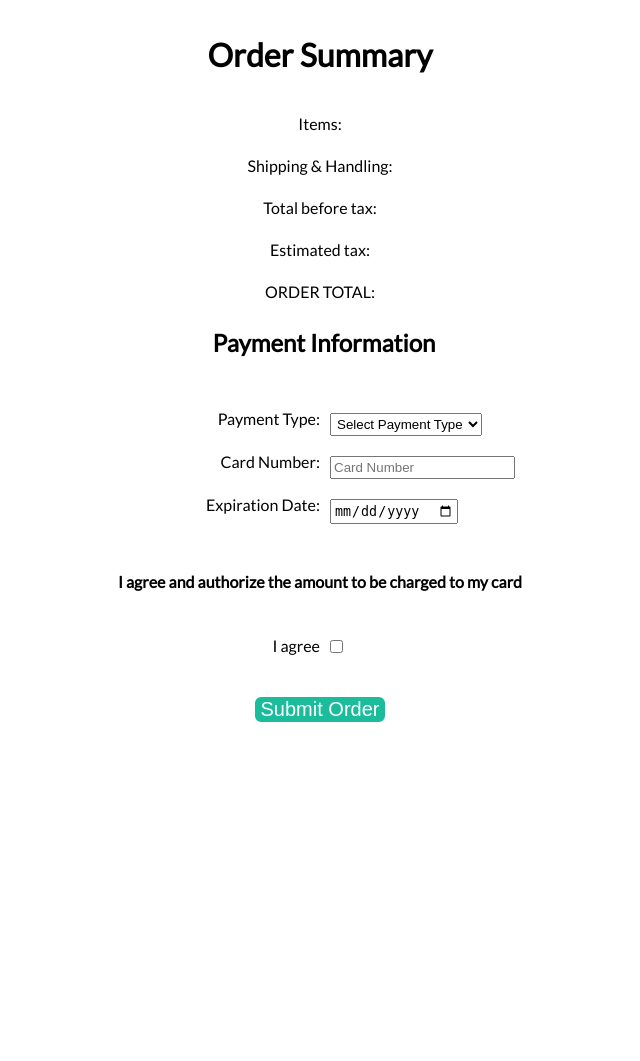
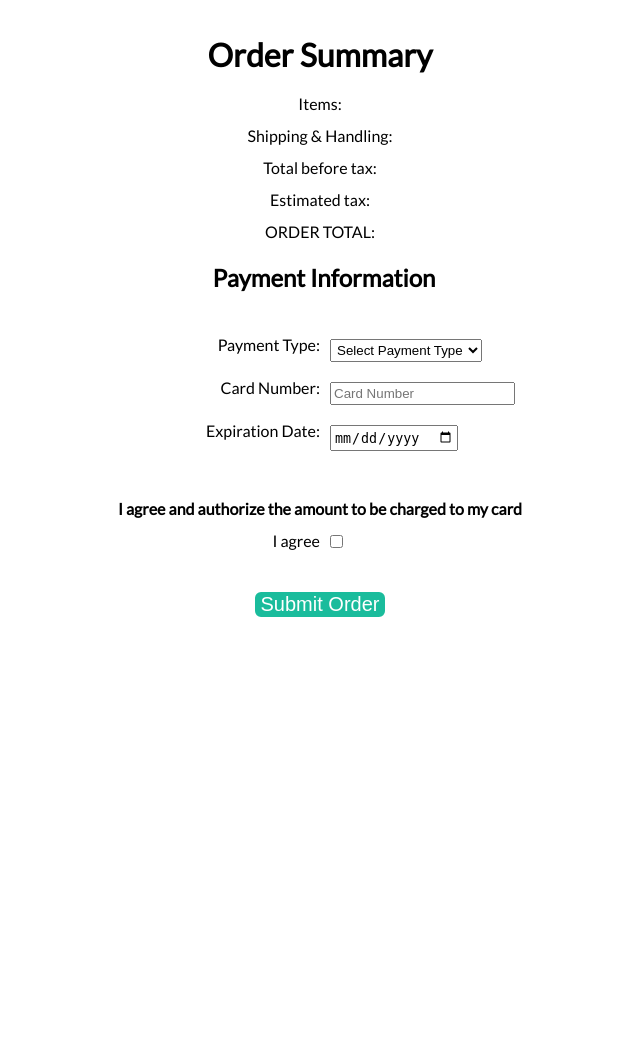
Before and after one commit to CS3320/eCommerce-shopping-cart, a PHP site: page /html/checkout.html in a window 1280 px wide. Shown: the whole page, without its empty margins (320-960 px from the left). After the commit the page ends 617 px from the top, so only its background shows below. Run offline with PHP 8.4, Linux system fonts and the light colour scheme.

```diff
--- a/css/main.css
+++ b/css/main.css
@@ -7,7 +7,7 @@ body {
 h2 {
   padding: 2px;
   margin: 2px;
-  margin-bottom: 10px;
+  margin-bottom: 1px;
   display: block;
   float: left;
   width: 100%;
@@ -23,6 +23,9 @@ form {
 .background {
   padding: 10px;
   text-align: center;
+}
+#title {
+    margin-bottom: 7px;
 }
 
 label {
@@ -49,6 +52,11 @@ button {
   font-size: 20px;
   border-radius: 8px;
 }
+button:hover {
+  color: #111;
+  background: white;
+  border: 1px solid black;
+}
 div {
   line-height: 200%;
 }
@@ -66,7 +74,9 @@ ul{
     padding:10px;
     margin:auto;
 }
-
+li.checkout-list {
+    padding:0px;
+}
 li{
     padding:5px;
     text-align:center;
--- a/html/checkout.html
+++ b/html/checkout.html
@@ -13,11 +13,11 @@
 
     <ul>
 
-    <li> Items:</li>
-    <li> Shipping & Handling:</li>
-    <li> Total before tax:</li>
-    <li> Estimated tax:</li>
-    <li> ORDER TOTAL:</li>
+    <li class="checkout-list"> Items:</li>
+    <li class="checkout-list"> Shipping & Handling:</li>
+    <li class="checkout-list"> Total before tax:</li>
+    <li class="checkout-list"> Estimated tax:</li>
+    <li class="checkout-list"> ORDER TOTAL:</li>
 
     </ul>
 
@@ -53,8 +53,8 @@
                     required/>
             <br/><br/>
 
-            <strong> I agree and authorize the amount to be charged to my card</strong>
-            <br/><br/>
+            <strong class="agree-and-authorize"> I agree and authorize the amount to be charged to my card</strong>
+            <br/>
             <label for="agree"> I agree </label>
             <input type="checkbox" name="agree" id="agree" value="agree"><br/><br/>
 
--- a/html/main_page.html
+++ b/html/main_page.html
@@ -6,7 +6,7 @@
   <header>
     <div class="header">
       <div id="background-top">
-        <h1>eCommerce</h1>
+        <h1 id="webtitle">eCommerce</h1>
         <p id="description">your shop</p>
       </div>
     </div>
```
